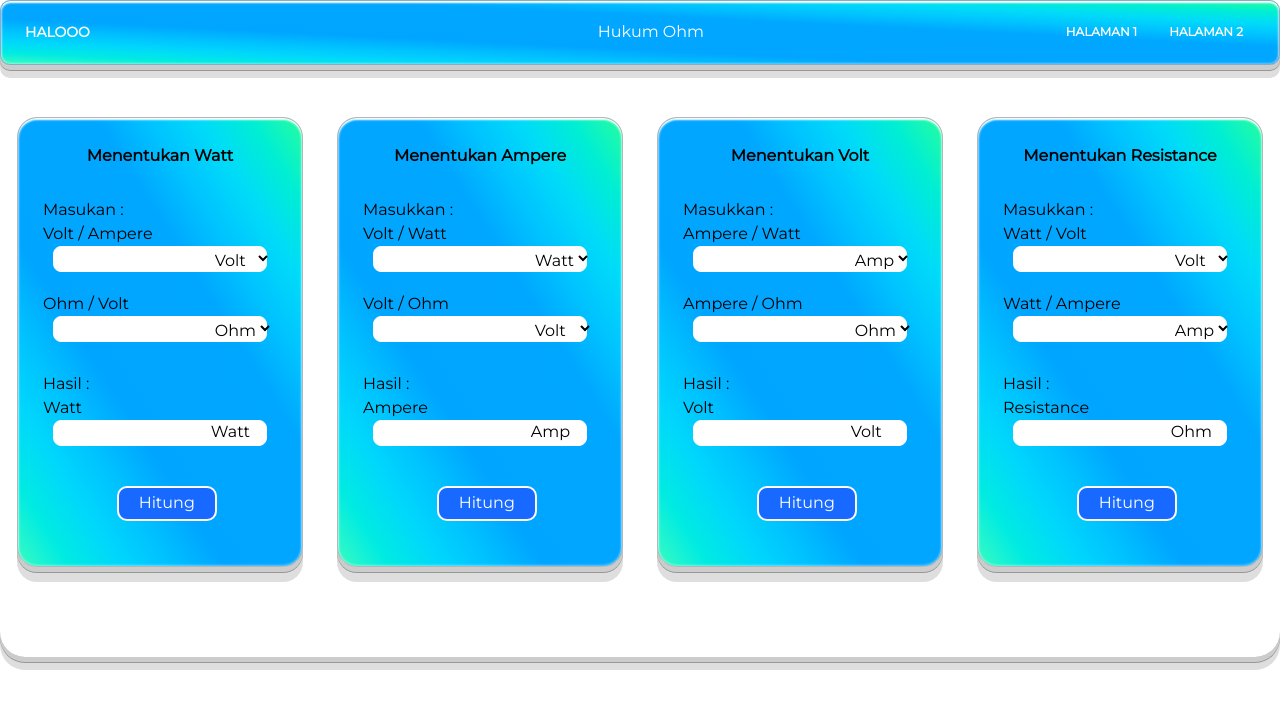
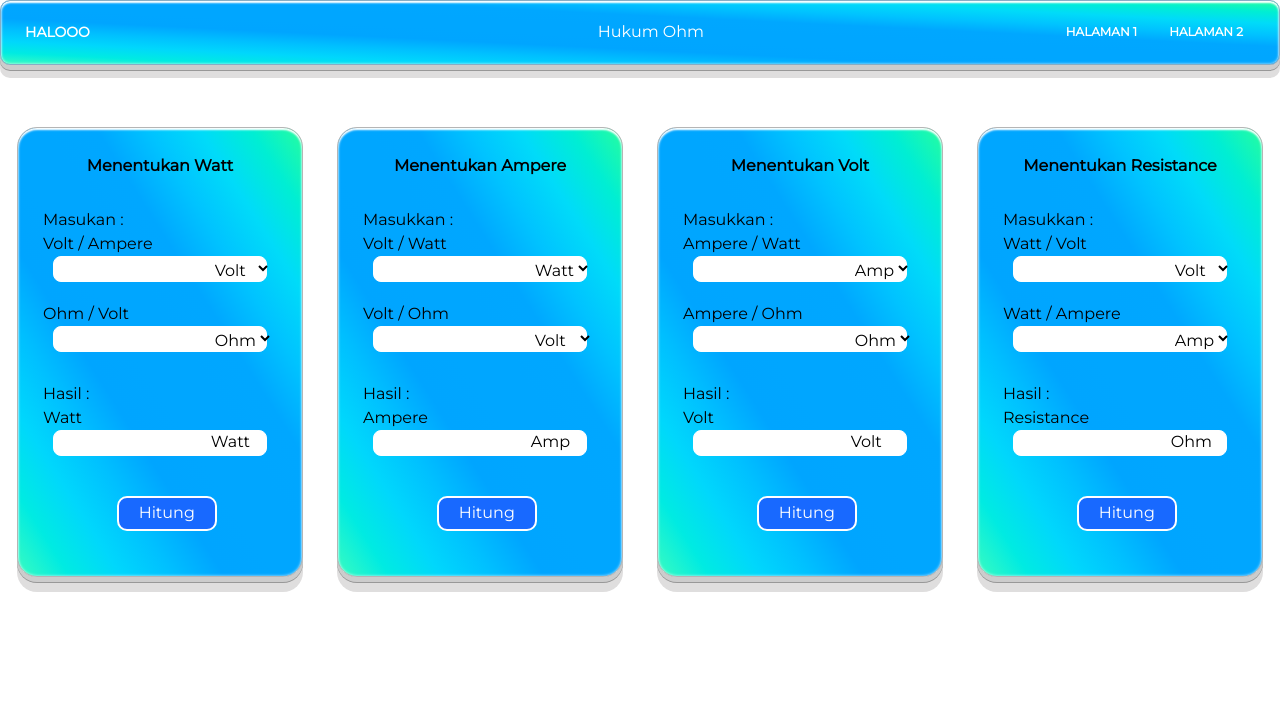
Before and after one commit to fajarbudi/NextJs, a Next.js app: page /Halaman2 in a window 1280 px wide. Shown: the top 708 px of the page. Built offline with nearby package versions, Linux system fonts and the light colour scheme.

Commit message:
menambahkan animation

```diff
--- a/app/globals.css
+++ b/app/globals.css
@@ -17,15 +17,10 @@ nav {
     0 13px 0 #dfdede;
 }
 .container2 {
-  margin: -25px 0px 40px 0px;
-  padding: 65px 0px 40px 0px;
+  margin: 0px 0px 40px 0px;
+  padding: 50px 0px 40px 0px;
   display: flex;
   justify-content: space-around;
-  /* border: 2px solid rgb(75, 139, 211); */
-  border-radius: 25px;
-  box-shadow: inset 0 0 3px rgba(255, 255, 255, 0.8),
-    inset 0 2px 2px rgba(255, 255, 255, 1), 0 5px 0 #ccc, 0 6px 0 #989898,
-    0 13px 0 #dfdede;
 }
 .kotak_1 {
   position: relative;
```
